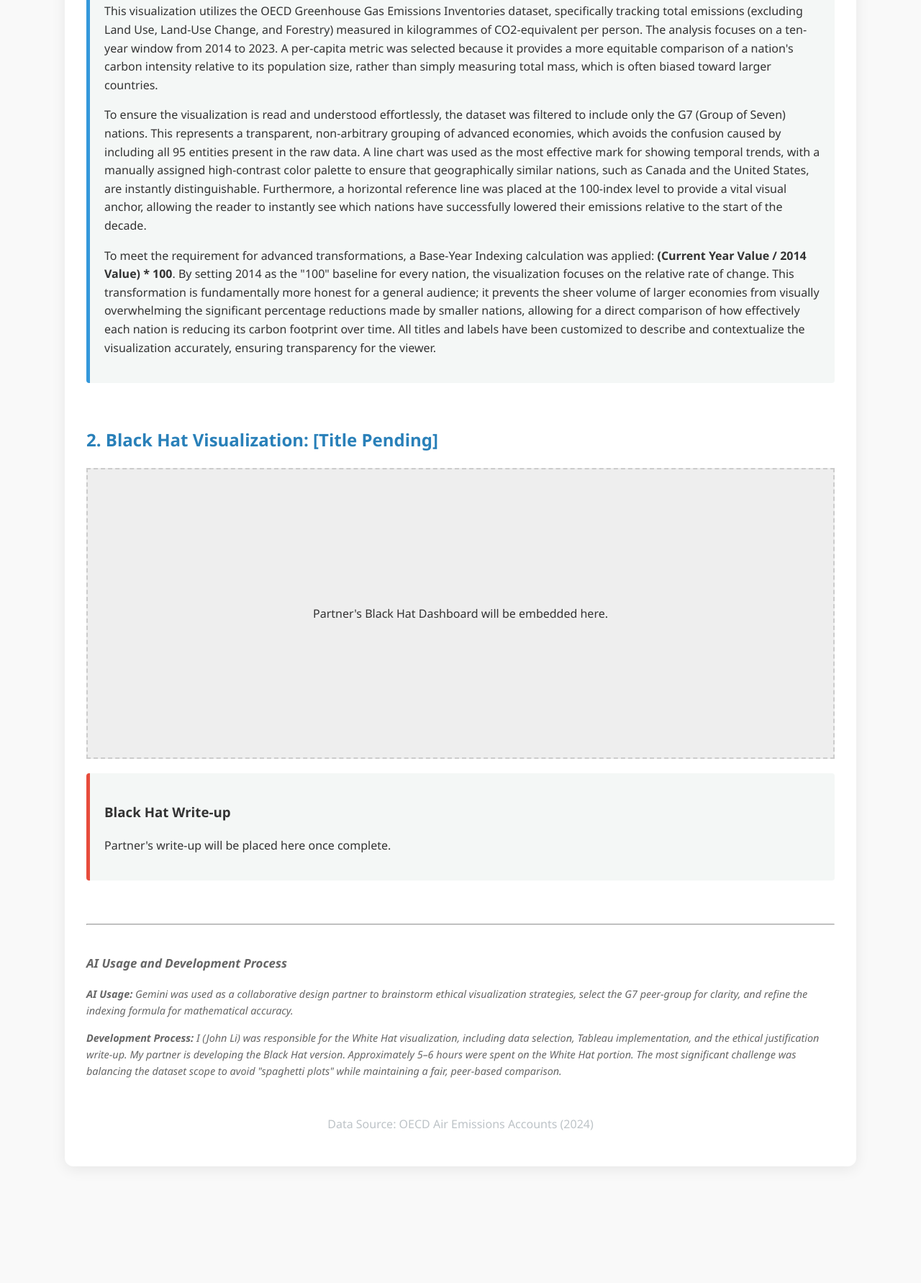
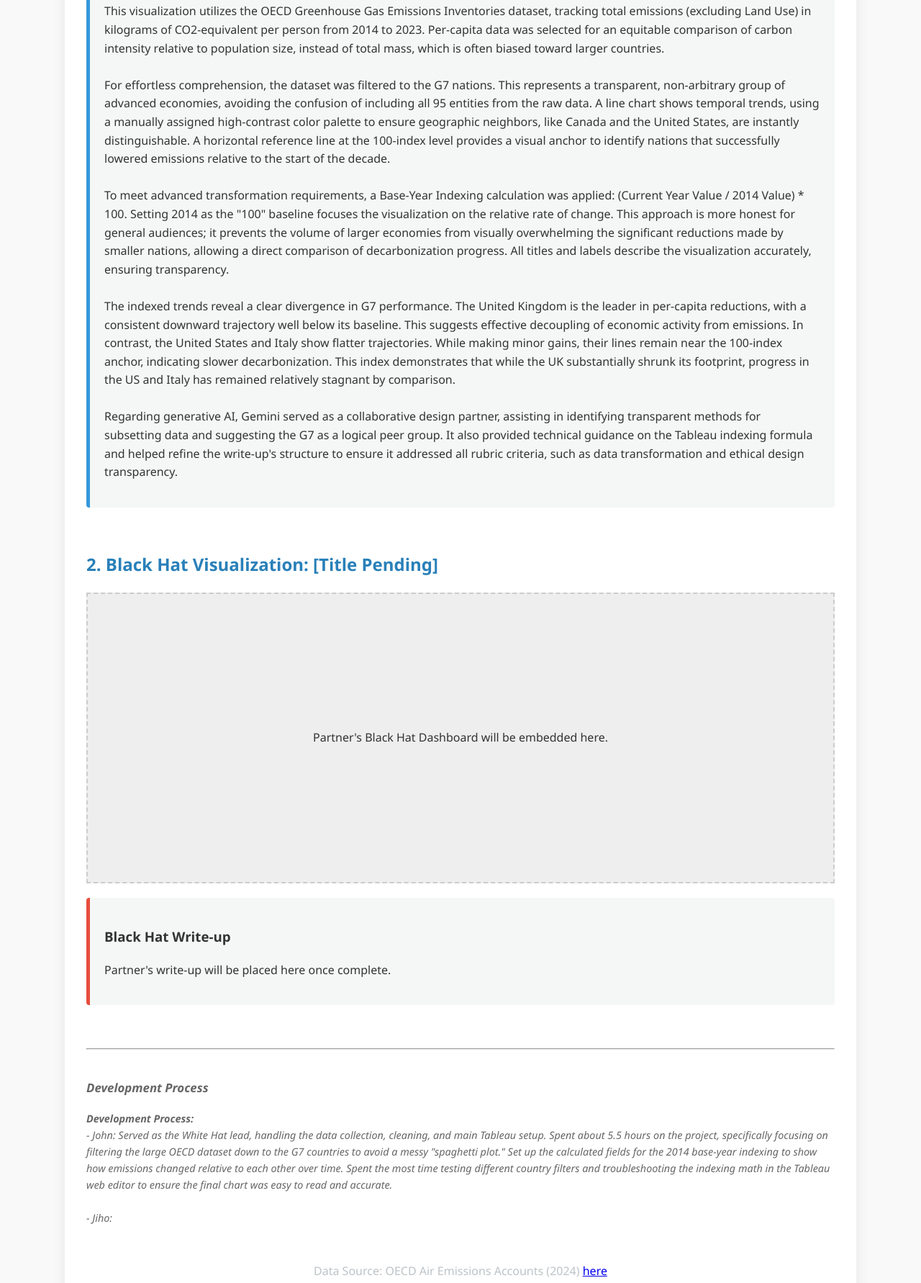
Before and after one commit to jli31/CMSC471-A2, a plain HTML site: page index.html in a window 1280 px wide. Shown: the part 403-2185 px from the top of the page at 72% size. Before the commit the page ends 2063 px from the top, so only its background shows below. Drawn offline with Linux system fonts and the light colour scheme.

Commit message:
white hat done(?)

```diff
--- a/index.html
+++ b/index.html
@@ -65,11 +65,17 @@
 
         <div class="write-up">
             <h3>White Hat Write-up</h3>
-            <p>This visualization utilizes the OECD Greenhouse Gas Emissions Inventories dataset, specifically tracking total emissions (excluding Land Use, Land-Use Change, and Forestry) measured in kilogrammes of CO2-equivalent per person. The analysis focuses on a ten-year window from 2014 to 2023. A per-capita metric was selected because it provides a more equitable comparison of a nation's carbon intensity relative to its population size, rather than simply measuring total mass, which is often biased toward larger countries.</p>
-
-            <p>To ensure the visualization is read and understood effortlessly, the dataset was filtered to include only the G7 (Group of Seven) nations. This represents a transparent, non-arbitrary grouping of advanced economies, which avoids the confusion caused by including all 95 entities present in the raw data. A line chart was used as the most effective mark for showing temporal trends, with a manually assigned high-contrast color palette to ensure that geographically similar nations, such as Canada and the United States, are instantly distinguishable. Furthermore, a horizontal reference line was placed at the 100-index level to provide a vital visual anchor, allowing the reader to instantly see which nations have successfully lowered their emissions relative to the start of the decade.</p>
-
-            <p>To meet the requirement for advanced transformations, a Base-Year Indexing calculation was applied: <strong>(Current Year Value / 2014 Value) * 100</strong>. By setting 2014 as the "100" baseline for every nation, the visualization focuses on the relative rate of change. This transformation is fundamentally more honest for a general audience; it prevents the sheer volume of larger economies from visually overwhelming the significant percentage reductions made by smaller nations, allowing for a direct comparison of how effectively each nation is reducing its carbon footprint over time. All titles and labels have been customized to describe and contextualize the visualization accurately, ensuring transparency for the viewer.</p>
+            <p>
+                This visualization utilizes the OECD Greenhouse Gas Emissions Inventories dataset, tracking total emissions (excluding Land Use) in kilograms of CO2-equivalent per person from 2014 to 2023. Per-capita data was selected for an equitable comparison of carbon intensity relative to population size, instead of total mass, which is often biased toward larger countries.
+                <br><br>
+                For effortless comprehension, the dataset was filtered to the G7 nations. This represents a transparent, non-arbitrary group of advanced economies, avoiding the confusion of including all 95 entities from the raw data. A line chart shows temporal trends, using a manually assigned high-contrast color palette to ensure geographic neighbors, like Canada and the United States, are instantly distinguishable. A horizontal reference line at the 100-index level provides a visual anchor to identify nations that successfully lowered emissions relative to the start of the decade.
+                <br><br>
+                To meet advanced transformation requirements, a Base-Year Indexing calculation was applied: (Current Year Value / 2014 Value) * 100. Setting 2014 as the "100" baseline focuses the visualization on the relative rate of change. This approach is more honest for general audiences; it prevents the volume of larger economies from visually overwhelming the significant reductions made by smaller nations, allowing a direct comparison of decarbonization progress. All titles and labels describe the visualization accurately, ensuring transparency.
+                <br><br>
+                The indexed trends reveal a clear divergence in G7 performance. The United Kingdom is the leader in per-capita reductions, with a consistent downward trajectory well below its baseline. This suggests effective decoupling of economic activity from emissions. In contrast, the United States and Italy show flatter trajectories. While making minor gains, their lines remain near the 100-index anchor, indicating slower decarbonization. This index demonstrates that while the UK substantially shrunk its footprint, progress in the US and Italy has remained relatively stagnant by comparison.
+                <br><br>
+                Regarding generative AI, Gemini served as a collaborative design partner, assisting in identifying transparent methods for subsetting data and suggesting the G7 as a logical peer group. It also provided technical guidance on the Tableau indexing formula and helped refine the write-up's structure to ensure it addressed all rubric criteria, such as data transformation and ethical design transparency.
+            </p>
         </div>
     </div>
 
@@ -87,13 +93,18 @@
     <hr>
 
     <div class="dev-process">
-        <h3>AI Usage and Development Process</h3>
-        <p><strong>AI Usage:</strong> Gemini was used as a collaborative design partner to brainstorm ethical visualization strategies, select the G7 peer-group for clarity, and refine the indexing formula for mathematical accuracy.</p>
-        <p><strong>Development Process:</strong> I (John Li) was responsible for the White Hat visualization, including data selection, Tableau implementation, and the ethical justification write-up. My partner is developing the Black Hat version. Approximately 5–6 hours were spent on the White Hat portion. The most significant challenge was balancing the dataset scope to avoid "spaghetti plots" while maintaining a fair, peer-based comparison.</p>
+        <h3>Development Process</h3>
+        <p><strong>Development Process:</strong> <br>
+            - John: Served as the White Hat lead, handling the data collection, cleaning, and main Tableau setup. Spent about 5.5 hours on the project, specifically focusing on filtering the large OECD dataset down to the G7 countries to avoid a messy "spaghetti plot." Set up the calculated fields for the 2014 base-year indexing to show how emissions changed relative to each other over time. Spent the most time testing different country filters and troubleshooting the indexing math in the Tableau web editor to ensure the final chart was easy to read and accurate.
+            <br><br>
+            - Jiho:
+        </p>
     </div>
 
     <footer>
-        <p>Data Source: OECD Air Emissions Accounts (2024)</p>
+        <p>Data Source: OECD Air Emissions Accounts (2024)
+            <a href="https://data-explorer.oecd.org/vis?df[ds]=DisseminateFinalDMZ&df[id]=DSD_AIR_GHG@DF_AIR_GHG&df[ag]=OECD.ENV.EPI">here</a>
+        </p>
     </footer>
 </div>
 
```
